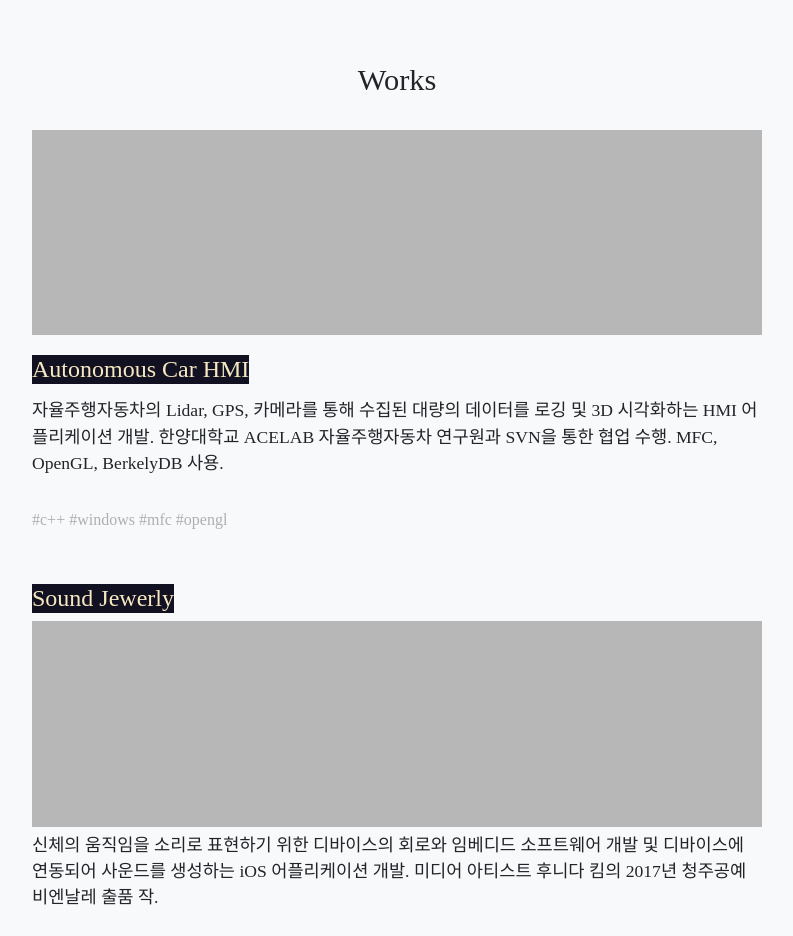
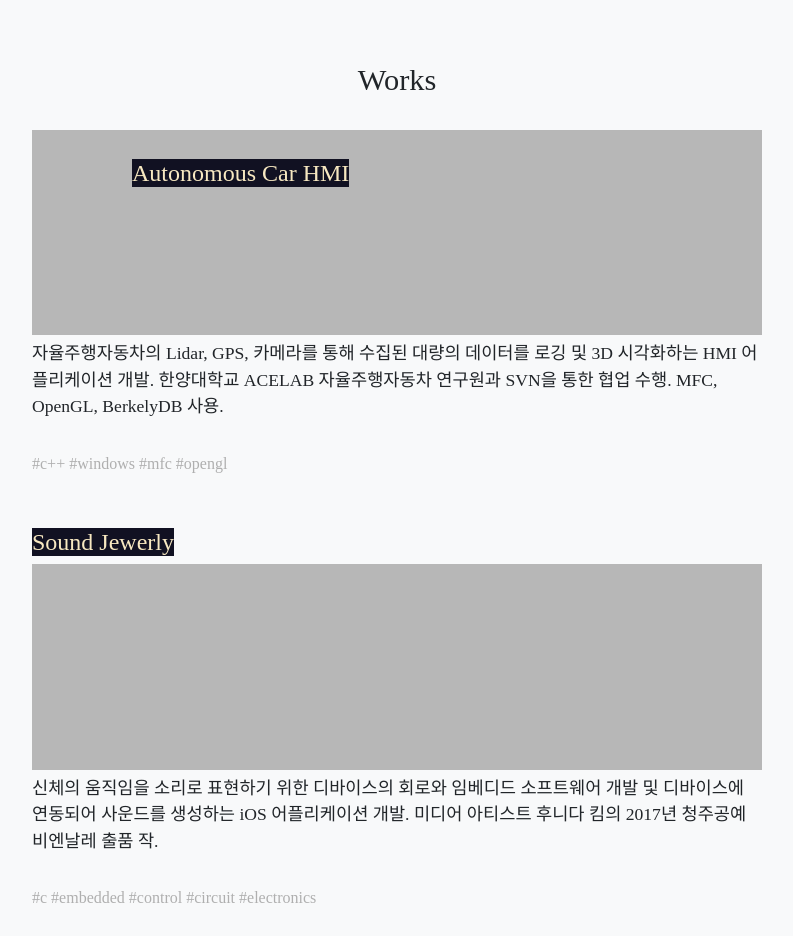
Before and after one commit to Hyun-je/Portfolio, a website with bundled scripts: page index.html in a window 1280 px wide. Shown: the part 1180-2116 px from the top of the page, without its empty margins (243-1036 px from the left). Built offline with nearby package versions, Linux system fonts and the light colour scheme.

Commit message:
Update index.html

```diff
--- a/index.html
+++ b/index.html
@@ -85,8 +85,11 @@
 
                     <div style="position: relative;">
                         <img class="img-fluid" src="image/dummy.png">
-                        <h4>Autonomous Car HMI</h4>
+                        <div style="left: 100px; width: 450px; bottom: 140px; position: absolute;">
+                            <h4>Autonomous Car HMI</h4>
+                        </div>
                     </div>
+
                     <p class="lead">자율주행자동차의 Lidar, GPS, 카메라를 통해 수집된 대량의 데이터를 로깅 및 3D 시각화하는 HMI 어플리케이션 개발. 한양대학교 ACELAB 자율주행자동차 연구원과 SVN을 통한 협업 수행. MFC, OpenGL, BerkelyDB 사용.
                     </p>
                     <p class="tag">#c++ #windows #mfc #opengl</p>
```
